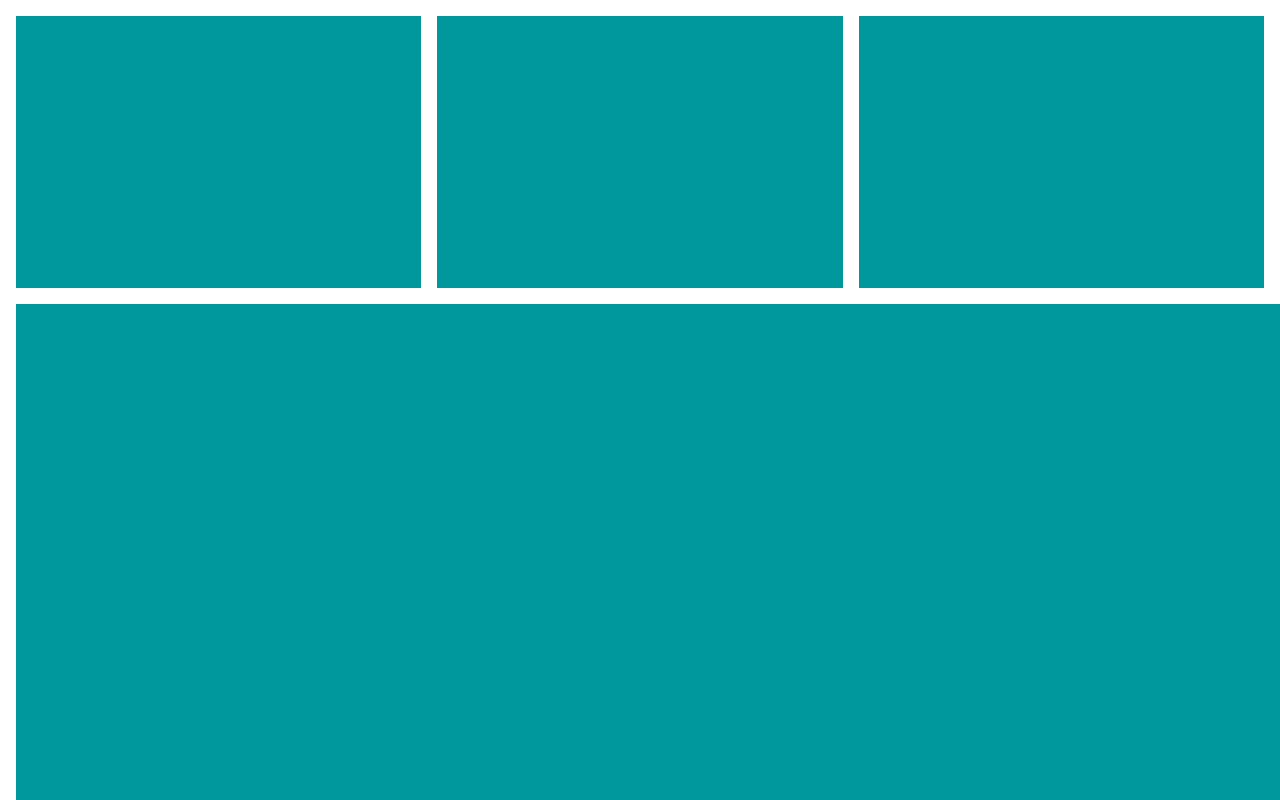
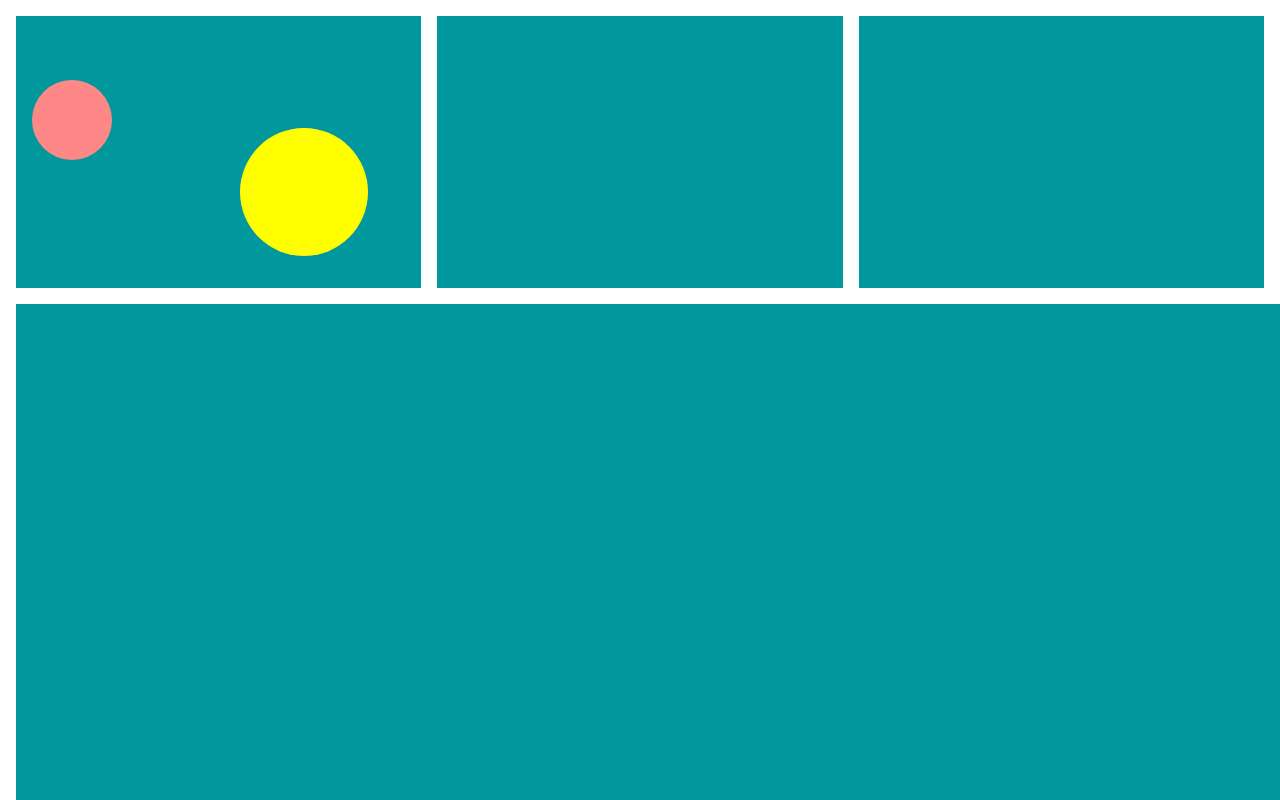
Before and after one commit to jooarmen/Picasso_Painting, a plain HTML site: page index.html in a window 1280 px wide. Shown: the top 800 px of the page. Drawn offline with Linux system fonts and the light colour scheme.

Commit message:
updated CSS circles

```diff
--- a/index.html
+++ b/index.html
@@ -19,5 +19,11 @@
     <div id="longbox">
         <section class="longbox"> </section>
     </div>
+    <div class=" circle circle1"> </div>
+    <div class=" circle circle2"> </div>
+    <div class=" circle circle3"> </div>
+    <div class=" circle circle4"> </div>
+    <div class=" circle circle5"> </div>
+    <div class=" circle circle6"> </div>
 </body>
 </html>
--- a/style.css
+++ b/style.css
@@ -17,6 +17,7 @@
     background-color: #00989D;
     padding: 1rem;
     margin: .5rem;
+    position: relative;
 }
 /* This is CSS for long skinny bottom box*/
 .longbox{
@@ -26,3 +27,25 @@
     padding: 1rem;
     margin: .5rem;
 }
+.circle{
+    position: absolute;
+    width: 5rem;
+    height: 5rem;
+    border-radius: 50%;
+}
+.circle1{
+    background-color: #fe8888;
+    width: 5rem;
+    height: 5rem;
+    top: 5rem;
+    left: 2rem;
+    z-index: 1;
+}
+.circle2{
+    background-color: yellow;
+    width: 8rem;
+    height: 8rem;
+    top: 8rem;
+    left: 15rem;
+    z-index: 1;
+}
```
